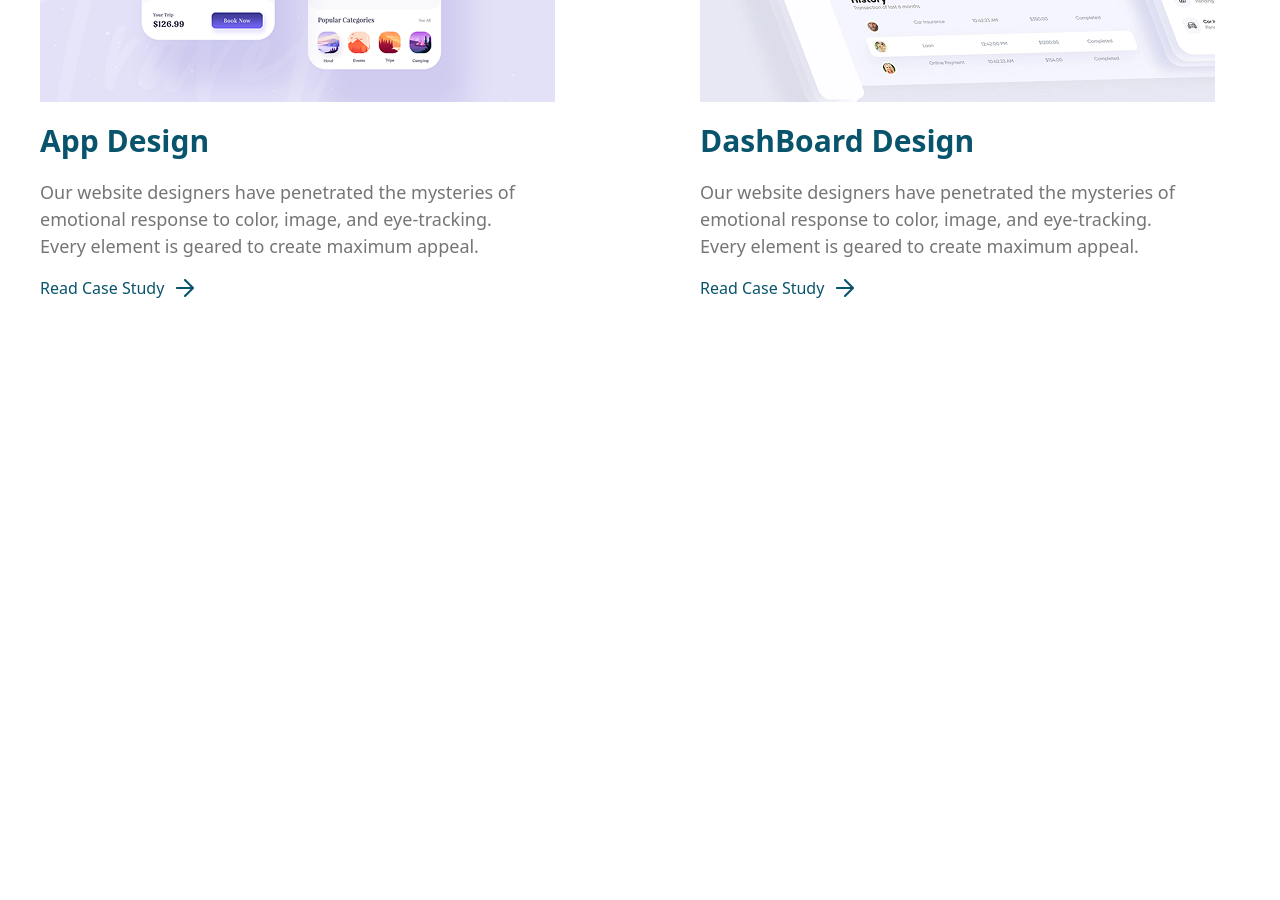
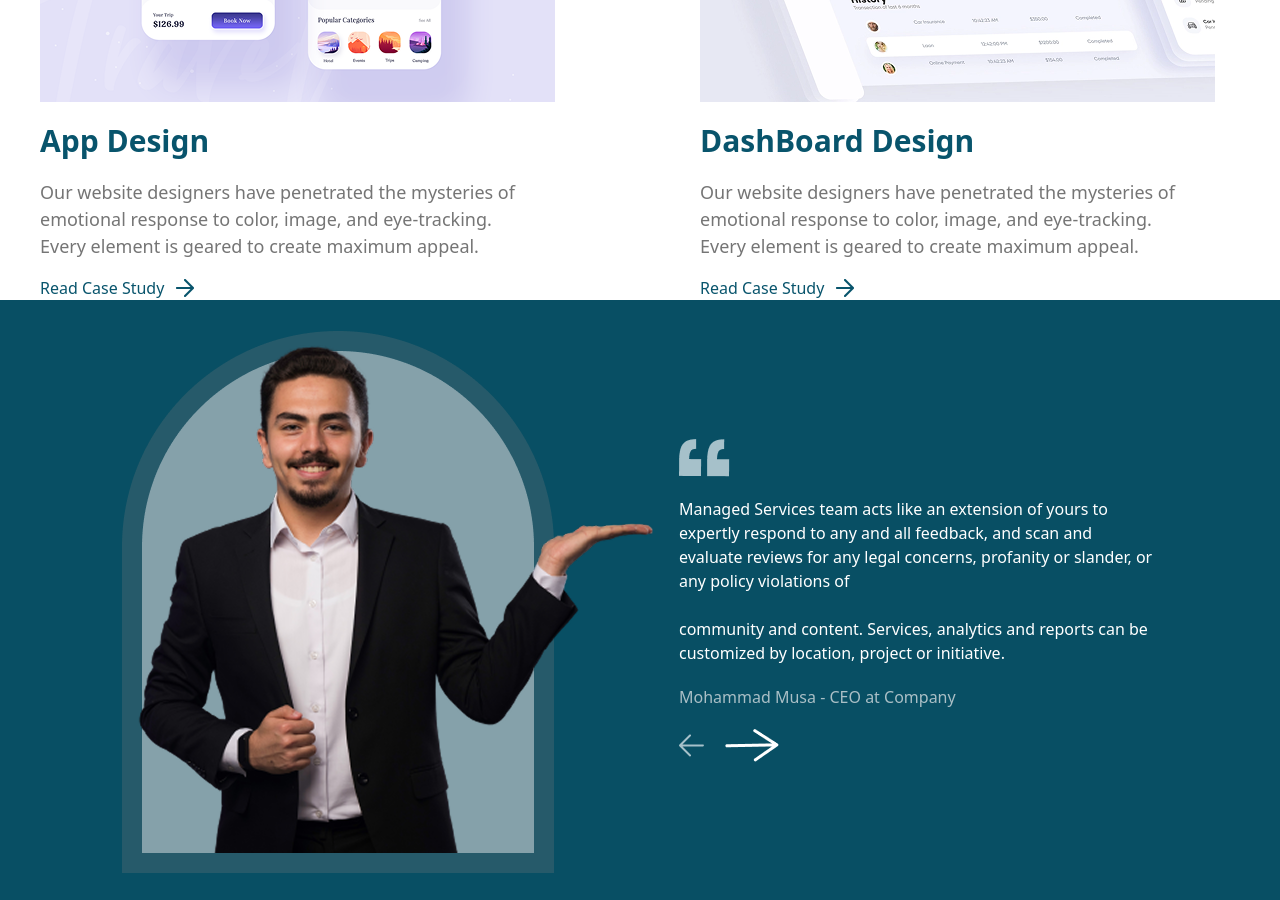
Before and after one commit to AzamovSiyovush/Git, a website: page src/index.html in a window 1280 px wide. Shown: the part 2834-3734 px from the top of the page. Before the commit the page ends 3134 px from the top, so only its background shows below. Drawn offline with nearby package versions, Linux system fonts and the light colour scheme; files that its build step writes are made by us from their sources.

Commit message:
section 4 created

```diff
--- a/src/index.html
+++ b/src/index.html
@@ -183,6 +183,28 @@ UI/UX, Responsive web design, and visual Development. </p>
 
             </section>
 
+            <section class="bg-[#084F64] w-[100%] lg:h-[600px] items-center flex">
+                <div class="lg:max-w-[1200px] max-w-[350px] m-auto flex lg:flex-row lg:py-0 py-5 flex-col-reverse w-[100%] items-center ">
+                    <img src="./images/Group 36.png" alt="">
+                    <aside class="flex flex-col gap-5 w-[80%]  lg:w-[40%] text-white">
+                        <div>
+                            <img src="./images/Group.png" alt="">
+                        </div>
+                            Managed Services team acts like an extension of yours to expertly
+respond to any and all feedback, and scan and evaluate reviews for
+any legal concerns, profanity or slander, or any policy violations of <br> <br>
+
+community and content. Services, analytics and reports can be
+customized by location, project or initiative.
+                    <p class="text-[#AABFC6]">Mohammad Musa  - CEO at Company</p>
+                    <div>
+                        <img src="./images/Group 34.png" alt="">
+                    </div>
+                    </aside>
+
+                </div>
+            </section>
+
         </main>
 
 </body>
```
Also changed, not shown: src/images/Group 34.png (added), src/images/Group 36.png (added), src/images/Group.png (added).
